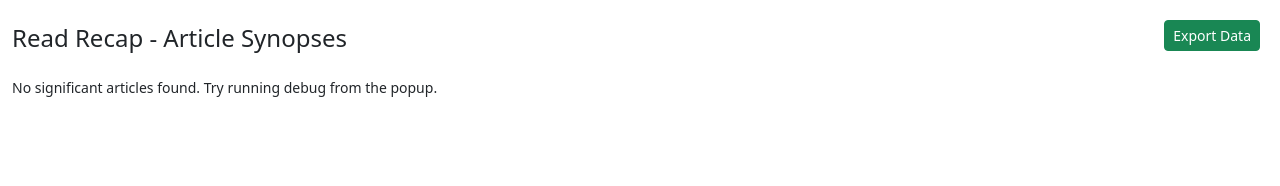
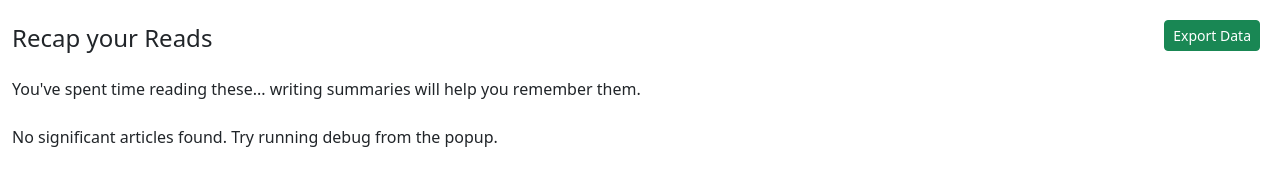
Before and after one commit to tlingf/ReadRecap, a browser extension: page synopsis.html in a window 1280 px wide. Drawn offline with nearby package versions, Linux system fonts and the light colour scheme.

Commit message:
Change titles to 'Recap your Reads'

```diff
--- a/synopsis.html
+++ b/synopsis.html
@@ -3,11 +3,11 @@
 <head>
   <meta charset="UTF-8">
   <meta name="viewport" content="width=device-width, initial-scale=1.0">
-  <title>Read Recap - Synopsis</title>
+  <title>Recap your Reads</title>
   <link href="https://cdn.jsdelivr.net/npm/bootstrap@5.3.0/dist/css/bootstrap.min.css" rel="stylesheet">
   <style>
     body {
-      font-size: 14px;
+      font-size: 16px;
     }
     h1 {
       font-size: 24px;
@@ -30,7 +30,9 @@
   </style>
 </head>
 <body class="container-fluid mt-4">
-  <h1 class="mb-4">Read Recap - Article Synopses</h1>
+
+  <h1 class="mb-4">Recap your Reads</h1>
+  You've spent time reading these... writing summaries will help you remember them.
   <button id="exportButton" class="btn btn-success btn-sm">Export Data</button>
   <div id="synopsisContent" class="mt-4">Loading...</div>
   <script src="synopsis.js"></script>
```
Also changed, not shown: popup.html (+2 -2 lines), manifest.json.
